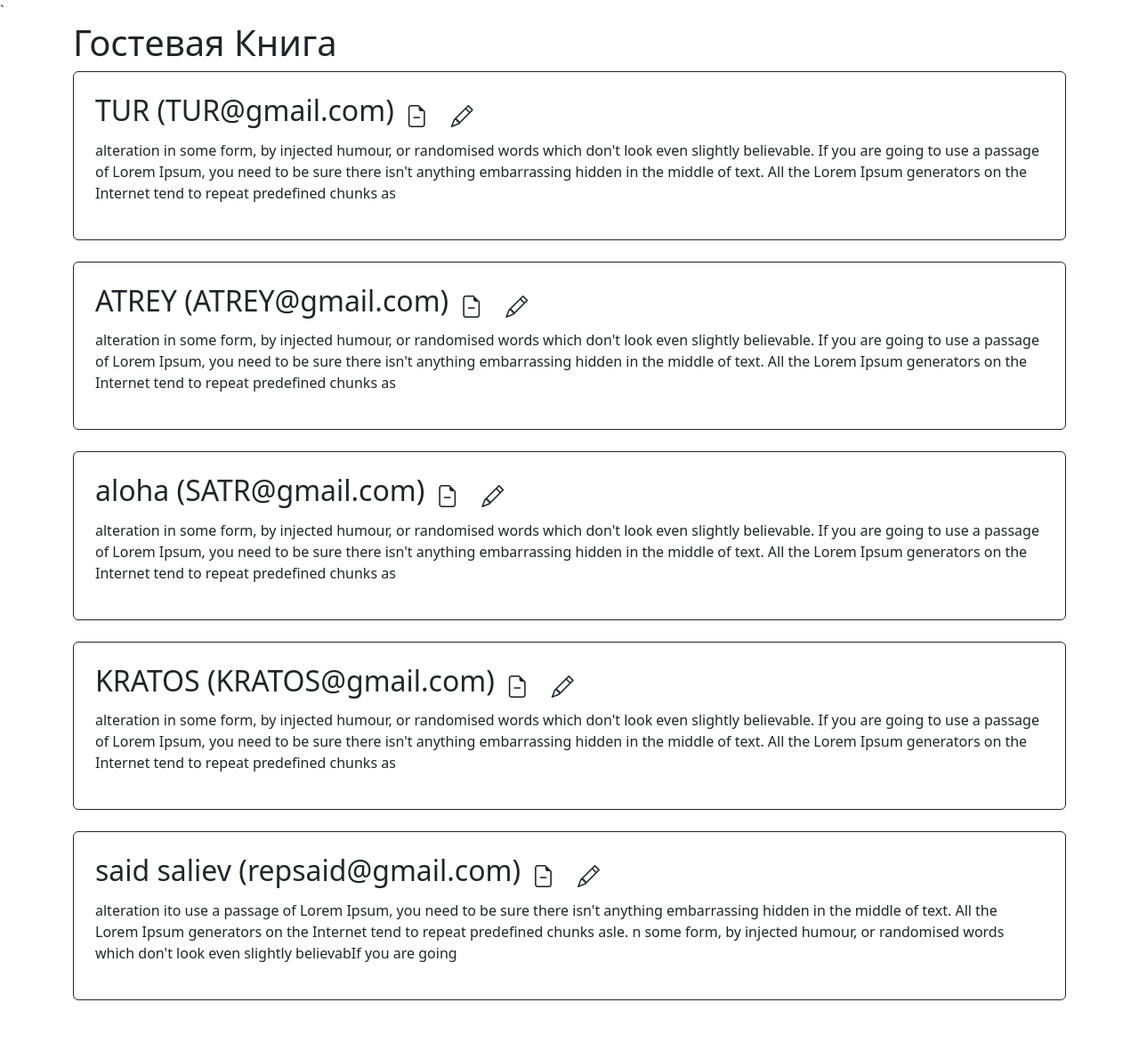
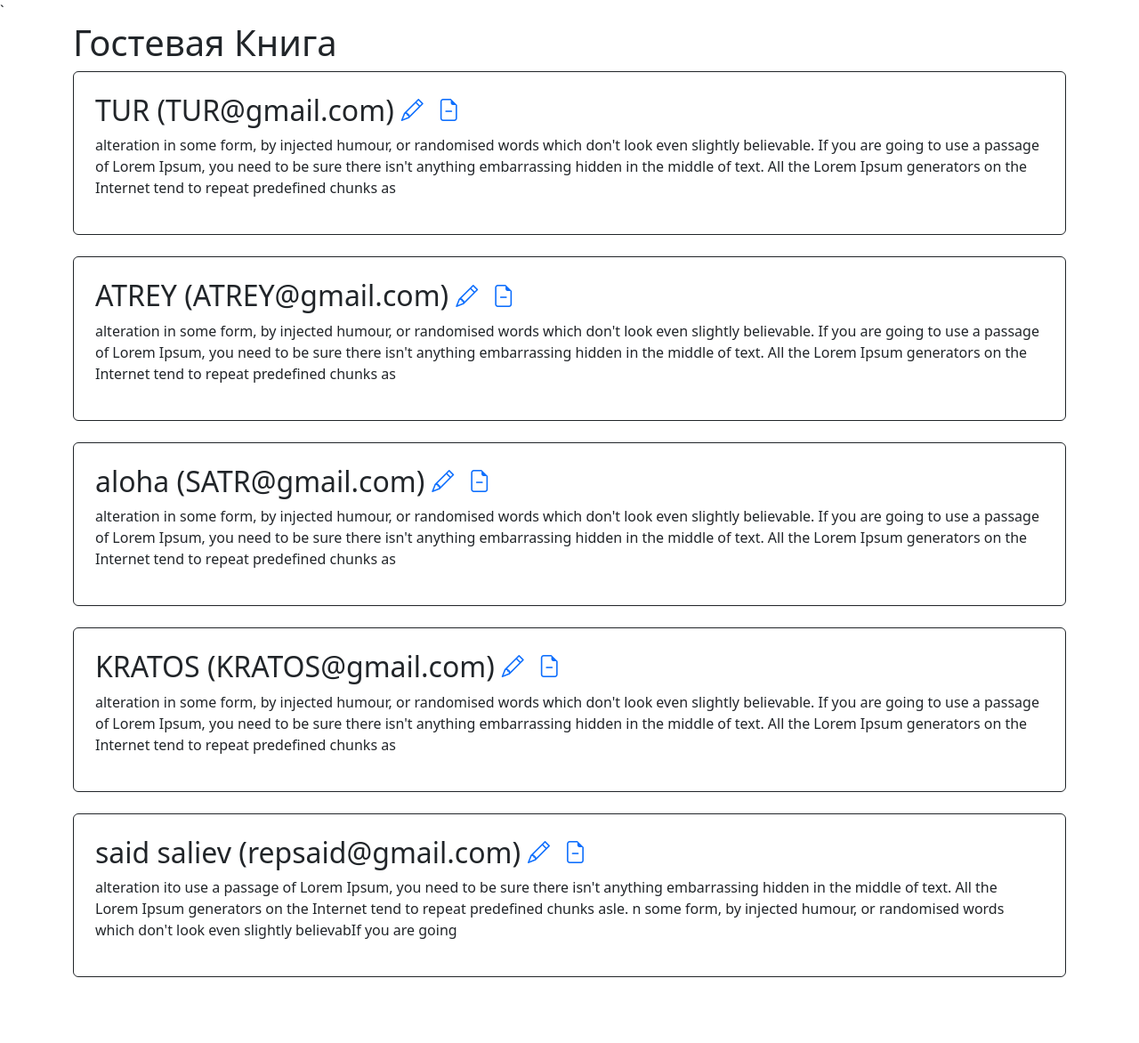
Before and after one commit to Bandeguras/exam6, a Django app: page / in a window 1280 px wide. Shown: the whole page at 89% size. After the commit the page ends 1098 px from the top, so only its background shows below. Run offline with Django 4.2, Linux system fonts and the light colour scheme; data comes from the database, SQL or seed files in the repository.

Commit message:
activate link

```diff
--- a/source/webapp/templates/index.html
+++ b/source/webapp/templates/index.html
@@ -1,7 +1,7 @@
 {% extends 'base.html' %}
 {% block nav %}
   <li class="nav-item">
-      <a class="nav-link" aria-current="page" href="#">Create Task</a>
+      <a class="nav-link" aria-current="page" href="{% url 'index' %}">Create Task</a>
   </li>
 {% endblock %}
 
@@ -13,12 +13,12 @@ position: justify
     {% for book in books %}
         <div class="border border-dark rounded p-4">
 
-        <form class="d-flex" action="#" method="post">
+        <div class="d-flex">
             {% csrf_token %}
             <h2>{{ book.author }} ({{book.email}})</h2>
-            <button class="btn"><i class="bi bi-file-earmark-minus" style="font-size:25px"></i></button>
-            <button class="btn"><i class="bi bi-pencil" style="font-size:25px"></i></button>
-        </form>
+            <a href="{% url "update" book.pk%}"><i class="bi bi-pencil mx-2" style="font-size:25px"></i></a>
+            <a href="{% url "delete" book.pk %}"><i class="bi bi-file-earmark-minus mx-2" style="font-size:25px"></i></a>
+        </div>
 
         <p>{{ book.description }}</p>
         </div><br/>
```
